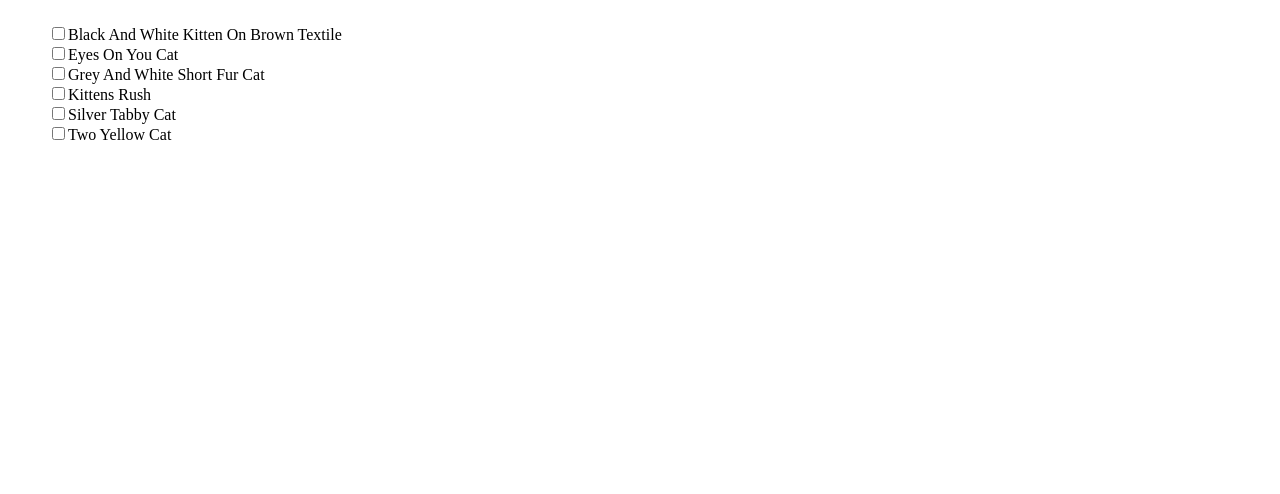
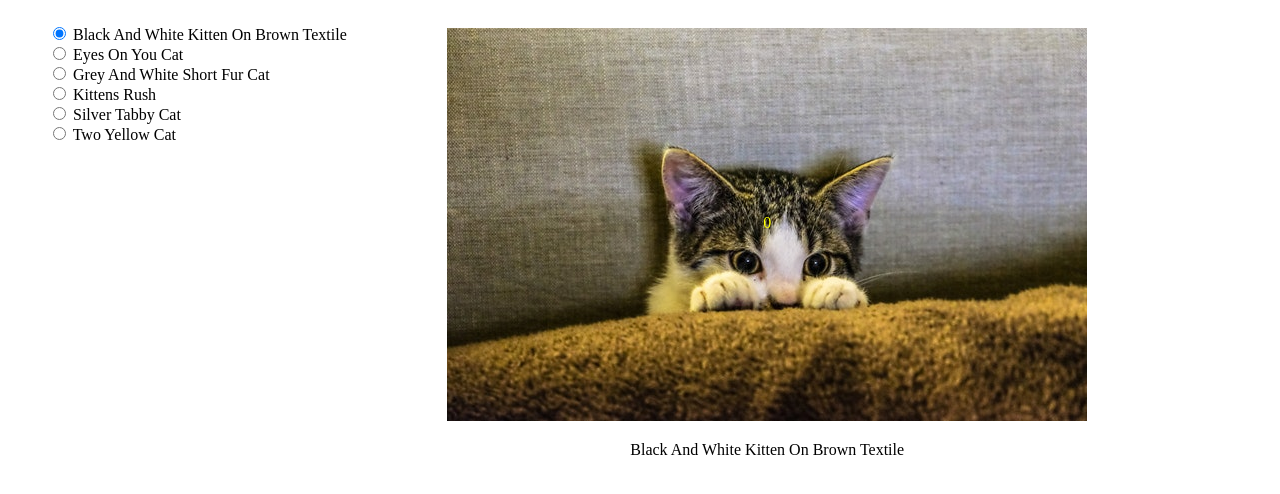
Before and after one commit to zhjgithub/cat-clicker, a plain HTML site: page index.html in a window 1280 px wide. Drawn offline with Linux system fonts and the light colour scheme.

Commit message:
feature: Change to MVO

```diff
--- a/css/style.css
+++ b/css/style.css
@@ -2,17 +2,9 @@ body {
     display: flex;
 }
 
-[hidden] {
-    display: none !important;
-}
-
-.cat-clicker {
-    width: 60%;
-}
-
 .cat-container {
     display: inline-block;
-    margin: 0 20px;
+    margin: 20px;
     text-align: center;
 }
 
@@ -44,10 +36,11 @@ body {
     display: block;
     max-width: 100%;
     height: auto;
-    width: 300px;
+    /*width: 300px;*/
 }
 
 #cat-list {
     list-style-type: none;
     float: left;
+    width: 30%;
 }
--- a/index.html
+++ b/index.html
@@ -6,11 +6,25 @@
     <meta charset="UTF-8">
     <meta name="viewport" content="width=device-width, initial-scale=1">
     <link href="css/style.css" rel="stylesheet">
+    <script type="text/template" data-template="cat-list">
+        <li>
+            <label>
+                <input type="radio" name="cat" value="{{value}}">
+                {{name}}
+            </label>
+        </li>
+    </script>
 </head>
 
 <body>
     <ul id="cat-list"></ul>
-    <div class="cat-clicker"></div>
+    <div class="cat-container">
+        <div id="cat-clicker" class="cat-box">
+            <div id="click-count" class="text-box"></div>
+            <img id="cat-image" class="cat" src="" alt="cute cat">
+        </div>
+        <p id="cat-name"></p>
+    </div>
     <script src="js/jquery-3.2.1.js"></script>
     <script src="js/script.js"></script>
 </body>
--- a/js/script.js
+++ b/js/script.js
@@ -1,81 +1,119 @@
-var catClickCount = {};
-
-(function initCatClicker() {
-
-    var cats = [{
+(function () {
+    var data = {
+        cats: [{
                 name: 'Black And White Kitten On Brown Textile',
-            image: 'images/black-and-white-kitten-on-brown-textile.jpg'
+                image: 'images/black-and-white-kitten-on-brown-textile.jpg',
+                clickCount: 0
             },
             {
                 name: 'Eyes On You Cat',
-            image: 'images/eyes-on-you-cat.jpg'
+                image: 'images/eyes-on-you-cat.jpg',
+                clickCount: 0
             },
             {
                 name: 'Grey And White Short Fur Cat',
-            image: 'images/grey-and-white-short-fur-cat.jpg'
+                image: 'images/grey-and-white-short-fur-cat.jpg',
+                clickCount: 0
             },
             {
                 name: 'Kittens Rush',
-            image: 'images/kittens-cat-cat-puppy-rush.jpg'
+                image: 'images/kittens-cat-cat-puppy-rush.jpg',
+                clickCount: 0
             },
             {
                 name: 'Silver Tabby Cat',
-            image: 'images/silver-tabby-cat.jpg'
+                image: 'images/silver-tabby-cat.jpg',
+                clickCount: 0
             },
             {
                 name: 'Two Yellow Cat',
-            image: 'images/two-yellow-cat.jpg'
+                image: 'images/two-yellow-cat.jpg',
+                clickCount: 0
             }
-    ];
+        ],
+        selectedCat: 0
+    };
 
-    var formatCatList = '<li><label><input id="%id%" type="checkbox" name="%name%" value="%value%">%text%</label></li>';
+    var octopus = {
+        init: function () {
+            viewCatList.init();
+            viewCatDetail.init();
+        },
 
-    var formatCatClicker = '<div id="%id%" class="cat-container">' +
-        '<div class="cat-box">' +
-        '<div class="text-box">%count%</div>' +
-        '<img class="cat" src="%image%" alt="cute cat">' +
-        '</div>' +
-        '<p>%catName%</p>' +
-        '</div>';
+        getAllCats: function () {
+            return data.cats;
+        },
 
-    var increment = 0;
+        chooseCat: function (index) {
+            data.selectedCat = index;
+            viewCatDetail.render();
+        },
 
-    var allCats = [];
+        getSelectedCat: function () {
+            return data.cats[data.selectedCat];
+        },
 
-    cats.forEach(function (cat) {
-        var id = 'cat-' + new Date().getTime().toString() + '-' + increment++;
-        var element = formatCatList.replace('%id%', id)
-            .replace('%name%', cat.name.replace(/ /g, '-'))
-            .replace('%value%', cat.image)
-            .replace('%text%', cat.name);
+        addClickCount: function () {
+            data.cats[data.selectedCat].clickCount++;
+            viewCatDetail.updateClickCount();
+        }
+    };
 
-        allCats.push(element);
+    var viewCatList = {
+        init: function () {
+            $('#cat-list').on('change', 'input[type="radio"]', function (event) {
+                var index = this.getAttribute('value');
+                octopus.chooseCat(index);
             });
 
-    var catList = $('#cat-list');
-    catList.html(allCats.join(''));
+            this.render();
 
-    catList.on('change', 'input', function (event) {
-        var checked = this.checked;
-        var id = 'clicker-' + this.getAttribute('id');
-        var catClicker = document.getElementById(id);
-        if (catClicker != null) {
-            checked ? catClicker.removeAttribute('hidden') : catClicker.setAttribute('hidden', '');
-        } else if (checked) {
-            var element = formatCatClicker.replace('%id%', id)
-                .replace('%count%', 0)
-                .replace('%image%', this.getAttribute('value'))
-                .replace('%catName%', this.getAttribute('name').replace(/-/g, ' '));
+            var $radios = $('input:radio[name=cat]');
+            if ($radios.is(':checked') === false) {
+                $radios.filter('[value=0]').prop('checked', true);
+            }
+        },
 
-            $('.cat-clicker').append(element);
-            catClickCount[id] = 0;
-        }
+        render: function () {
+            var listTemplate = $('script[data-template="cat-list"').html();
+            var list = [];
+
+            octopus.getAllCats().forEach(function (cat, index) {
+                var cat = listTemplate.replace(/{{name}}/g, cat.name)
+                    .replace(/{{value}}/g, index);
+                list.push(cat);
             });
 
-    var container = $('.cat-clicker');
-    container.on('click', '.cat-container', function (event) {
-        var id = this.getAttribute('id');
-        var count = ++catClickCount[id];
-        this.getElementsByClassName('text-box')[0].innerText = count.toString();
-    });
+            $('#cat-list').html(list.join(''));
+        }
+    };
+
+    var viewCatDetail = {
+        init: function () {
+            this.clickCount = document.getElementById('click-count');
+            this.image = document.getElementById('cat-image');
+            this.catName = document.getElementById('cat-name');
+
+            document.getElementById('cat-clicker').addEventListener('click', function (event) {
+                octopus.addClickCount();
+            }, false);
+
+            this.render();
+        },
+
+        render: function () {
+            var cat = octopus.getSelectedCat();
+
+            this.catName.innerText = cat.name;
+            this.clickCount.innerText = cat.clickCount;
+            this.image.setAttribute('src', cat.image);
+        },
+
+        updateClickCount: function () {
+            var cat = octopus.getSelectedCat();
+            this.clickCount.innerText = cat.clickCount;
+        }
+    };
+
+    octopus.init();
 })();
```
Lines whose indentation alone changed are shown as unchanged.
